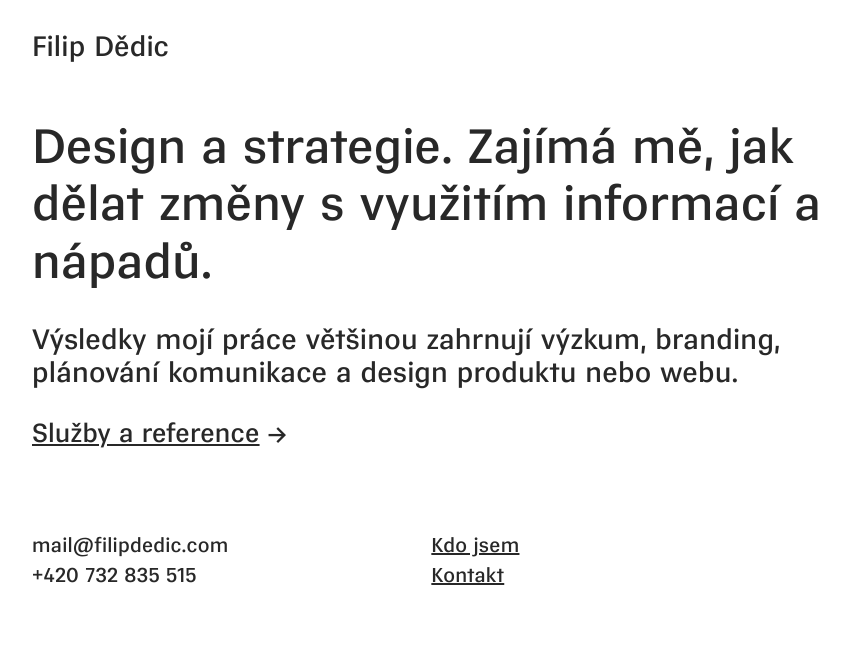
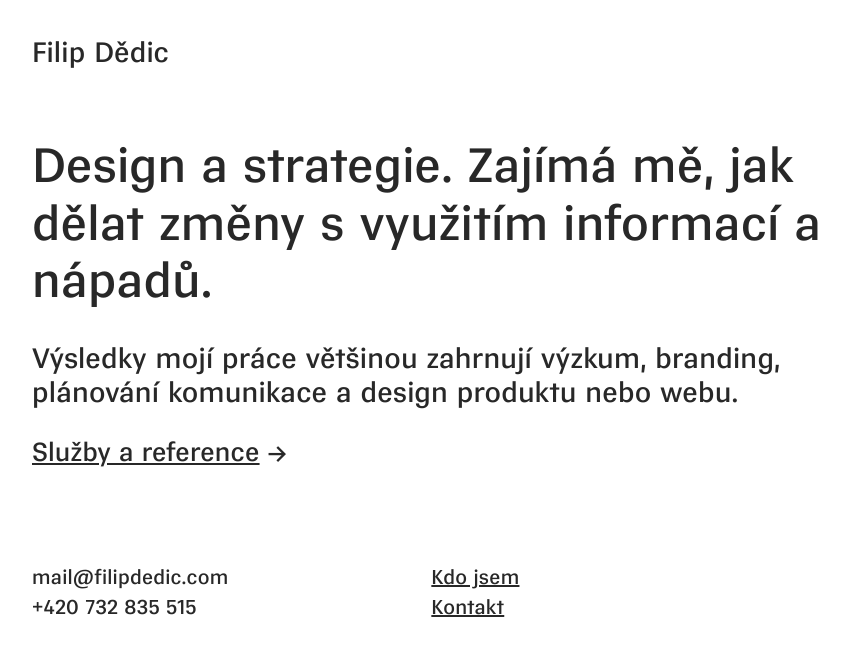
Before and after one commit to fdedic/fdedic.github.io, a Jekyll site: the page built from index.md, in a window 1280 px wide. Shown: the top 656 px of the page, without its empty margins (32-881 px from the left). Built offline with Jekyll 4.4.1, drawn with Linux system fonts in a browser that asks for light colours; nearby versions of some CDN libraries.

Commit message:
Update skeleton.css

```diff
--- a/assets/css/skeleton.css
+++ b/assets/css/skeleton.css
@@ -33,8 +33,8 @@
   width: 100%;
   padding-left: 5vw;
   padding-right: 5vw;
-  padding-top: 2vw;
-  padding-bottom: 2vw;
+  padding-top: 2.5vw;
+  padding-bottom: 2.5vw;
   box-sizing: border-box; }
 .column,
 .columns {
```
